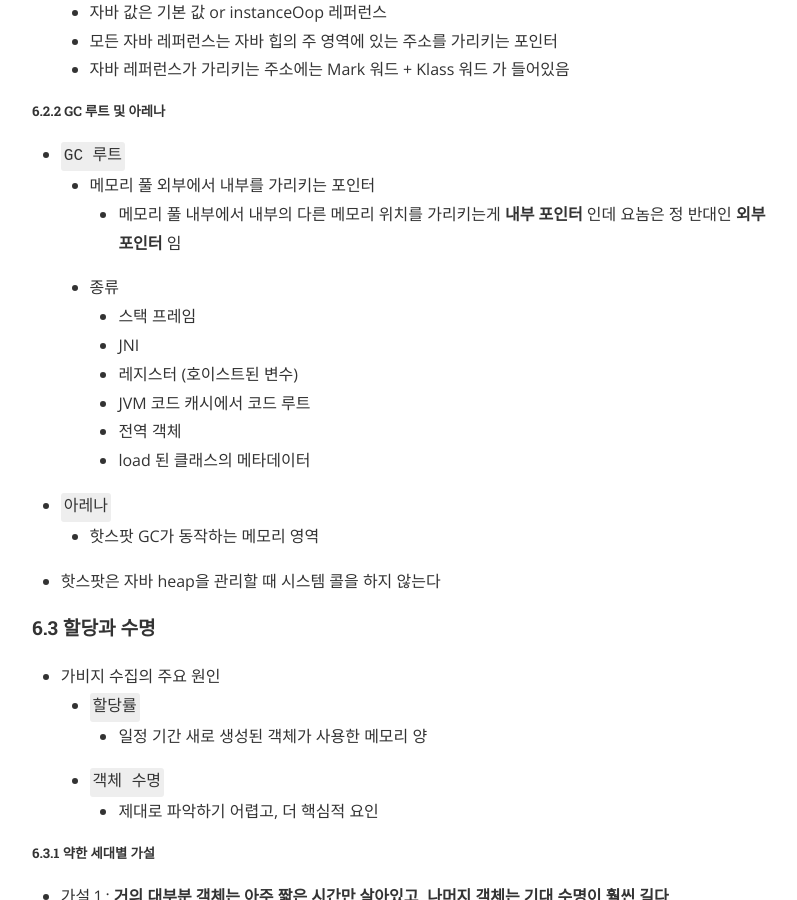
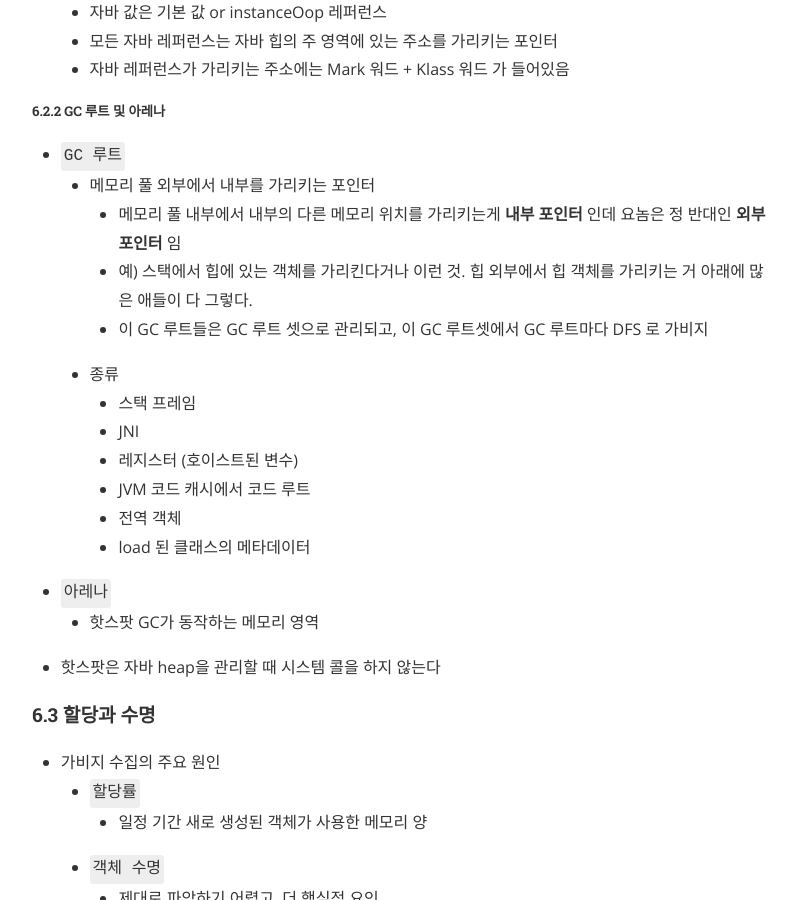
Before and after one commit to Oraindrop/oraindrop.github.io, a Jekyll site: the page built from _posts/TIL/2019-06-04-TIL.md, in a window 1280 px wide and 900 px high, scrolled down 2505 px. Shown: the whole window, without its empty margins (240-1037 px from the left). Built offline with Jekyll 4.4.1, drawn with Linux system fonts in a browser that asks for light colours; nearby versions of some CDN libraries; comment, search, counter and statistics services are not loaded.

Commit message:
Update 20190604TIL

```diff
--- a/_posts/TIL/2019-06-04-TIL.md
+++ b/_posts/TIL/2019-06-04-TIL.md
@@ -93,6 +93,8 @@ tags: til
 - `GC 루트`
     - 메모리 풀 외부에서 내부를 가리키는 포인터
         - 메모리 풀 내부에서 내부의 다른 메모리 위치를 가리키는게 **내부 포인터** 인데 요놈은 정 반대인 **외부 포인터** 임
+        - 예) 스택에서 힙에 있는 객체를 가리킨다거나 이런 것. 힙 외부에서 힙 객체를 가리키는 거 아래에 많은 애들이 다 그렇다.
+        - 이 GC 루트들은 GC 루트 셋으로 관리되고, 이 GC 루트셋에서 GC 루트마다 DFS 로 가비지
 
     - 종류
         - 스택 프레임
```
